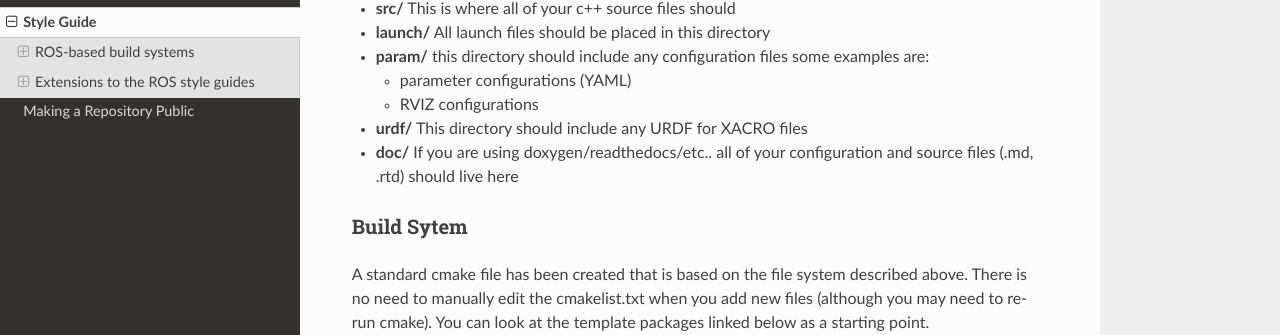
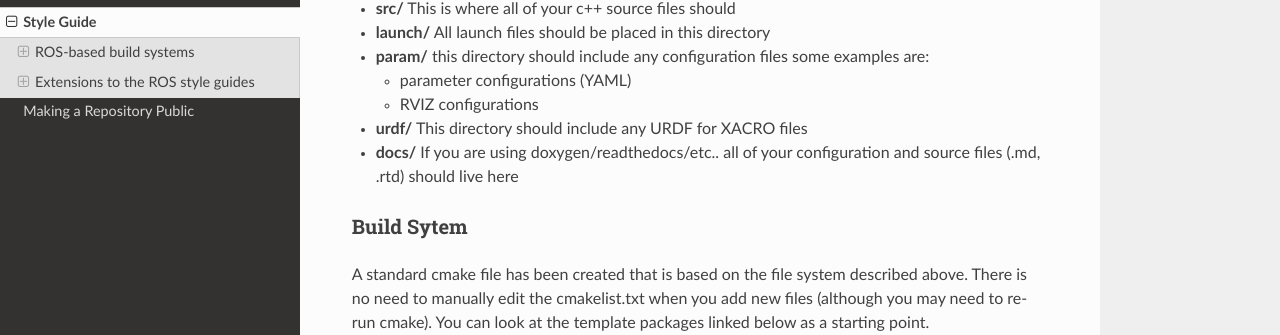
Before and after one commit to uri-ocean-robotics/development-conventions, a Sphinx documentation site: the page built from docs/style_guide.md, in a window 1280 px wide and 900 px high, scrolled down 1132 px. Shown: the part 115-450 px from the top of the window. Built offline with Sphinx 7.4.7 and the Read the Docs theme 2.0.0, drawn with Linux system fonts in a browser that asks for light colours; formulas are drawn with MathJax 3; pages that are not in the unit, such as notebooks, are missing from menus.

Commit message:
Update style_guide.md

```diff
--- a/docs/style_guide.md
+++ b/docs/style_guide.md
@@ -52,7 +52,7 @@ ROS messages should be in their own sub-package.   That way they can be easily b
   - parameter configurations (YAML)
   - RVIZ configurations
 - **urdf/** This directory should include any URDF for XACRO files
-- **doc/** If you are using doxygen/readthedocs/etc.. all of your configuration and source files (.md, .rtd) should live here
+- **docs/** If you are using doxygen/readthedocs/etc.. all of your configuration and source files (.md, .rtd) should live here
 
 ### Build Sytem ###
 A standard cmake file has been created that is based on the file system described above.  There is no need to manually edit the cmakelist.txt when you add new files (although you may need to re-run cmake).  You can look at the template packages linked below as a starting point.
```
